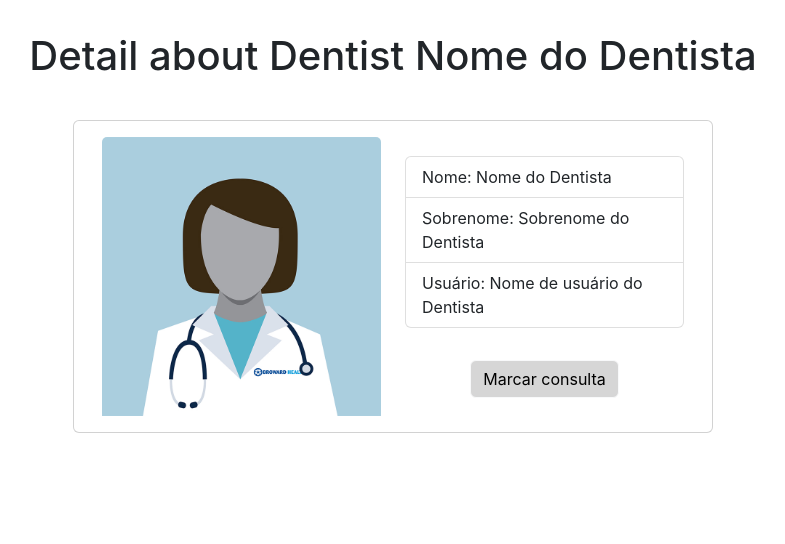
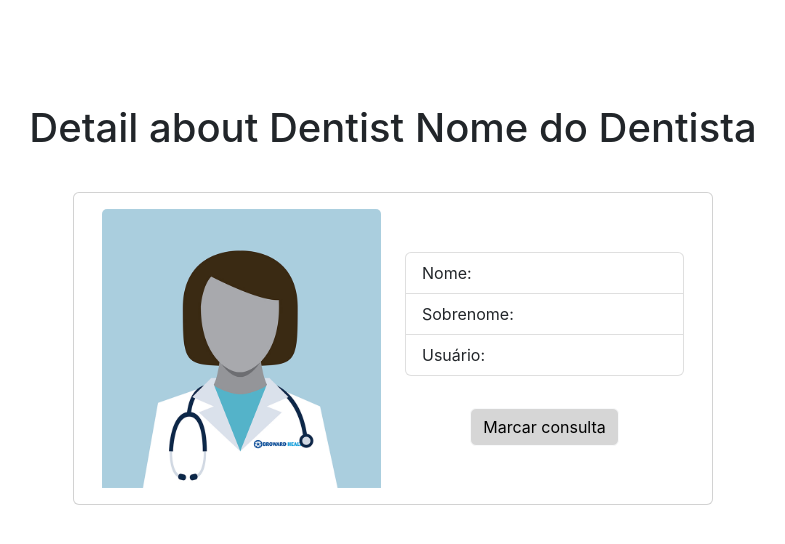
Before and after one commit to wagner2700/Front-III---CK2, a React (Create React App) app in the folder ctd-fe3-final-base/: page /cadastroDentista in a window 1280 px wide. Shown: the top 544 px of the page, without its empty margins (247-1032 px from the left). Built offline with nearby package versions, Linux system fonts and the light colour scheme; no server answers.

Commit message:
Agendar consulta

```diff
--- a/ctd-fe3-final-base/package.json
+++ b/ctd-fe3-final-base/package.json
@@ -7,6 +7,7 @@
     "@testing-library/jest-dom": "^5.16.5",
     "@testing-library/react": "^13.4.0",
     "@testing-library/user-event": "^13.5.0",
+    "axios": "^1.3.5",
     "bootstrap": "^5.2.2",
     "react": "^18.2.0",
     "react-dom": "^18.2.0",
--- a/ctd-fe3-final-base/src/Components/Card.jsx
+++ b/ctd-fe3-final-base/src/Components/Card.jsx
@@ -1,9 +1,11 @@
 import { useEffect, useState } from "react";
 import styles from "./Card.module.css";
 import api from "../services/api";
+import { useNavigate } from "react-router-dom";
 
 const Card = () => {
   const [dentista , setDentista] = useState([])
+  const navigate = useNavigate();
 
   async  function getDentista(){
     try{
@@ -21,13 +23,19 @@ const Card = () => {
     getDentista();
   }, []);
 
+  function dataDentista(matricula){
+    alert(matricula)
+    navigate("/cadastroDentista", { state: { matricula } } )
+  }
+
   return (
     <>
       {/* //Na linha seguinte deverá ser feito um teste se a aplicação
         // está em dark mode e deverá utilizar o css correto */}
         <ul>
           {dentista.map((item)=>
-          <div className={`card`}>
+          <div className={`card`}
+          key={item.matricula}>
             <img
               className="card-img-top"
               src="/images/doctor.jpg"
@@ -36,7 +44,7 @@ const Card = () => {
             <div className={`card-body ${styles.CardBody}`}>
               {/* Na linha seguinte o link deverá utilizar a matricula, nome e sobrenome do dentista
               que vem da API */}
-              <a navigate={`/dentist/MatriculaDoDentista`}>
+              <a navigate={`/dentist/MatriculaDoDentista`} onClick={()=>dataDentista(item.matricula)}>
                 <h5 className={`card-title ${styles.title}`}>{item.nome} {item.sobrenome}</h5>
               </a>
             </div>
--- a/ctd-fe3-final-base/src/Components/DetailCard.jsx
+++ b/ctd-fe3-final-base/src/Components/DetailCard.jsx
@@ -1,17 +1,55 @@
-import { useEffect } from "react";
+import { useEffect, useState } from "react";
 import ScheduleFormModal from "./ScheduleFormModal";
 import styles from "./DetailCard.module.css";
+import { useLocation } from "react-router-dom";
+import api from "../services/api";
+
+
+
+
 
 const DetailCard = () => {
+  const { state } = useLocation();
+  const { matricula } = state || {};
+  const [nomeDentista, setNomeDentista] = useState("")
+  const [sobreNomeDentista,setSobreNomeDentista]= useState("")
+  const [usuarioDentista , setUsuarioDentista] = useState("")
 
-  useEffect(() => {
+
+
+  const url = "/dentista?matricula="+ matricula
+  async function getDentistaMatricula(matricula){
+    try{
+      console.log(url)
+
+      const response = await api.get(url)
+      console.log(response)
+      setNomeDentista(response.data.nome)
+      setSobreNomeDentista(response.data.sobrenome)
+      setUsuarioDentista(response.data.usuario.username)
+    }catch{
+      console.log("error")
+    }
+
+  }
+
+   useEffect((matricula) => {
     //Nesse useEffect, você vai fazer um fetch na api passando o
     //id do dentista que está vindo do react-router e carregar os dados em algum estado
+    //const response = api.get("/dentista?matricula="+ {matricula})
+
+    getDentistaMatricula()
+
+
+
   }, []);
+
+
   return (
     //As instruções que estão com {''} precisam ser
     //substituídas com as informações que vem da api
     <>
+      <h1>{matricula}</h1>
       <h1>Detail about Dentist {'Nome do Dentista'} </h1>
       <section className="card col-sm-12 col-lg-6 container">
         {/* //Na linha seguinte deverá ser feito um teste se a aplicação
@@ -28,12 +66,12 @@ const DetailCard = () => {
           </div>
           <div className="col-sm-12 col-lg-6">
             <ul className="list-group">
-              <li className="list-group-item">Nome: {'Nome do Dentista'}</li>
+              <li className="list-group-item">Nome: {nomeDentista}</li>
               <li className="list-group-item">
-                Sobrenome: {'Sobrenome do Dentista'}
+                Sobrenome: {sobreNomeDentista}
               </li>
               <li className="list-group-item">
-                Usuário: {'Nome de usuário do Dentista'}
+                Usuário: {usuarioDentista}
               </li>
             </ul>
             <div className="text-center">
--- a/ctd-fe3-final-base/src/context/auth-context.jsx
+++ b/ctd-fe3-final-base/src/context/auth-context.jsx
@@ -7,6 +7,7 @@ export const AuthContext = createContext({});
 const AuthProvider = ({children})=>{
 
     const [ name , setName] = useState("")
+    const [dentistaNome , setDentistaNome] = useState("")
 
     useEffect(()=>{
         // Pega do Storage
@@ -26,11 +27,16 @@ const AuthProvider = ({children})=>{
         localStorage.setItem("@DataToken" , data)
     }
 
+    function saveDataDentista(nomeDentista){
+        setDentistaNome(nomeDentista)
+    }
+
+
     function saveTipoApi(tipo){
         localStorage.setItem("@DataTipo" , tipo)
     }
 
-    return  <AuthContext.Provider value={{name  , saveData , removeUserStorage , saveTipoApi}}>
+    return  <AuthContext.Provider value={{name  , saveData , removeUserStorage , saveTipoApi , saveDataDentista}}>
              {children}
             </AuthContext.Provider>
 
--- a/ctd-fe3-final-base/src/services/api.js
+++ b/ctd-fe3-final-base/src/services/api.js
@@ -2,7 +2,9 @@ import axios from "axios"
 
 const api = axios.create({
     baseURL:"http://dhodonto.ctdprojetos.com.br/"
+   //baseURL :"http://dhodonto.ctdprojetos.com.br/dentista?matricula=288519d3-1353-40ef-96b3-949d9faea4ee"
 })
 
 
-export default api;
+
+export default api
```
Also changed, not shown: 1 other file (tests, documents, lock files or other folders).
